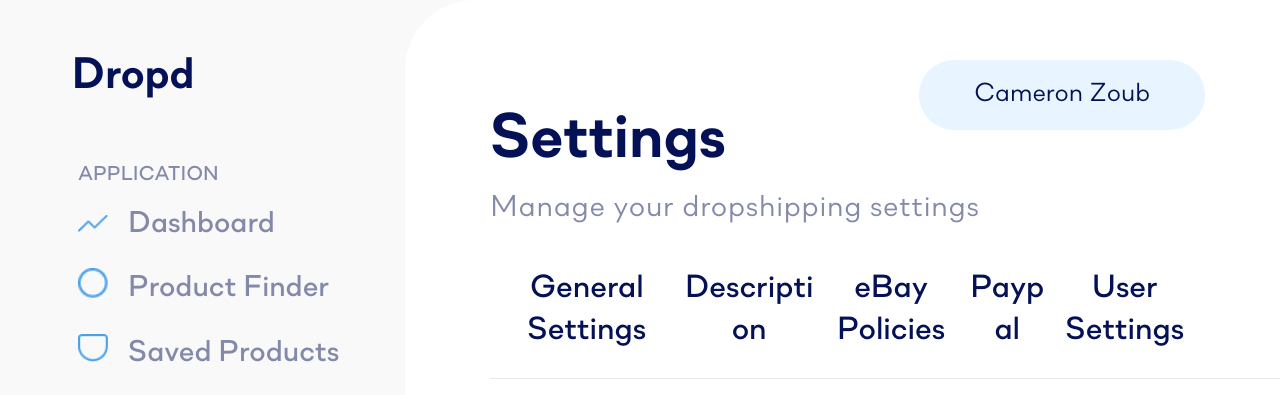
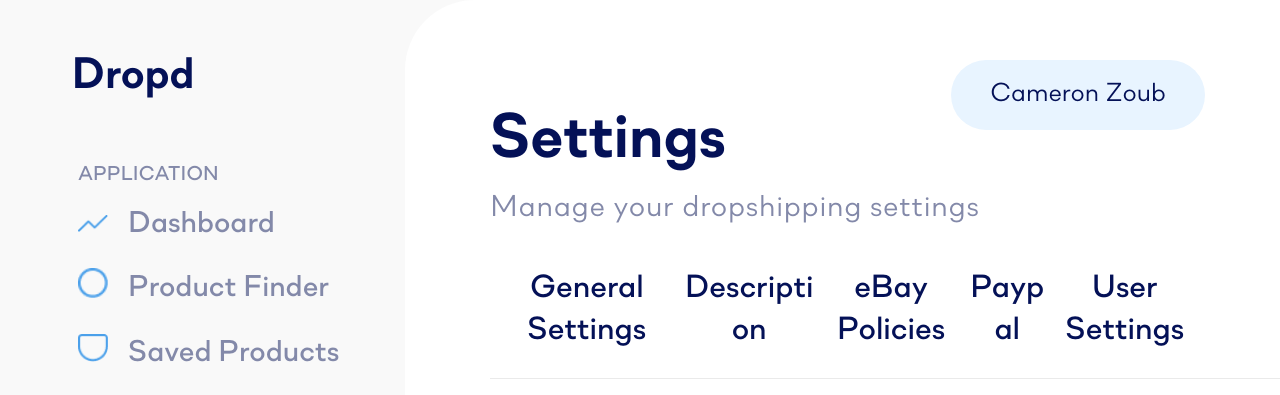
Before and after one commit to rcremin/dropdtemplating, a website: page index.html in a window 1280 px wide. Shown: the top 395 px of the page. Drawn offline with Linux system fonts and the light colour scheme.

Commit message:
removed max-width from button and added padding

```diff
--- a/styles.scss
+++ b/styles.scss
@@ -212,7 +212,7 @@ body {
     padding-right: 75px;
 
     &__dropdown {
-        width: 286px;
+        padding: .7em 1.5em;
         height: 70px;
         cursor: pointer;
         font-size: 26px;
```
Also changed, not shown: styles.css.
